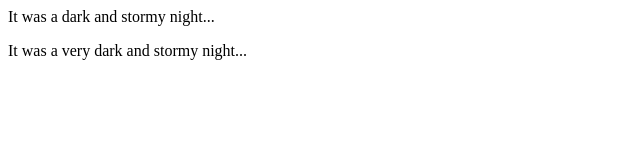
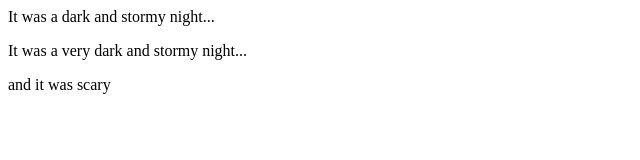
Before and after one commit to kwx92/fireside-story, a plain HTML site: page index.html in a window 1280 px wide. Shown: the whole page, without its empty margins (0-640 px from the left). Drawn offline with Linux system fonts and the light colour scheme.

Commit message:
third line

```diff
--- a/index.html
+++ b/index.html
@@ -2,5 +2,6 @@
     <body>
       <p>It was a dark and stormy night...</p>
       <p>It was a very dark and stormy night...</p>
+      <p>and it was scary</p>
     </body>
   </html>
```
